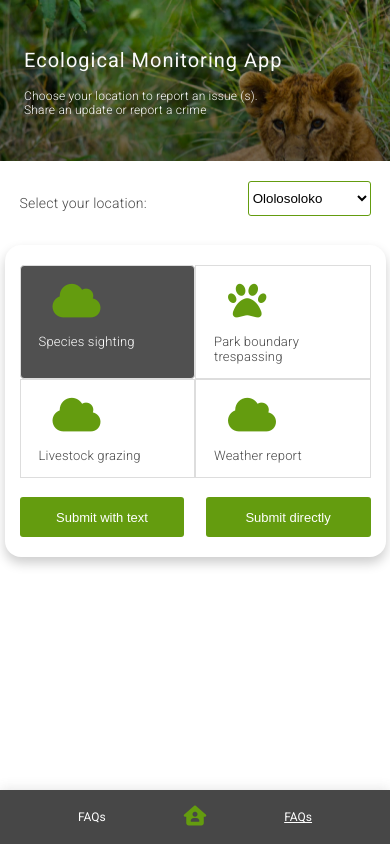
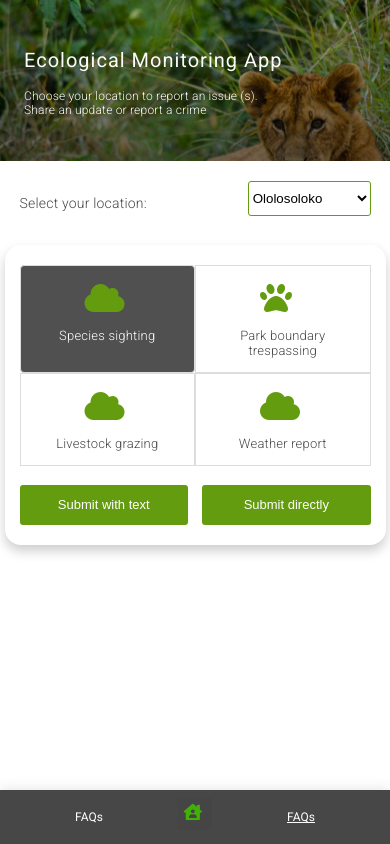
Before and after one commit to musakanneh/eco_monitor, a Vue app: page /shareData in a window 390 px wide. Built offline with nearby package versions, Linux system fonts and the light colour scheme.

Commit message:
Updated UI

```diff
--- a/src/components/Footer.vue
+++ b/src/components/Footer.vue
@@ -4,8 +4,8 @@
       <div><p>FAQs</p></div>
       <div>
         <a href="/">
-          <i class="fas fa-house-user" style="font-size: 20px;"></i
-        ></a>
+          <img src="../assets/logo1.png" alt="" />
+        </a>
       </div>
 
       <div>
@@ -39,10 +39,7 @@ footer {
     color: #fff;
   }
 
-  i {
-    margin: 0.5rem 0;
-    font-size: 2.4rem;
-    text-align: center;
+  img {
     color: #649c0f;
   }
 }
--- a/src/views/ShareData.vue
+++ b/src/views/ShareData.vue
@@ -117,7 +117,7 @@ export default {
     justify-content: space-between;
 
     .submit-report {
-      width: 47% !important;
+      width: 48% !important;
     }
   }
 
@@ -213,13 +213,13 @@ export default {
 
         p {
           font-size: 13px;
-          text-align: left;
+          text-align: center;
           padding: 0 10px;
         }
 
         i {
-          font-size: 2.4rem;
-          padding: 0.5rem 1.5rem;
+          font-size: 2rem;
+          padding: 0.5rem 3.5rem;
           color: #649c0f;
         }
       }
```
Also changed, not shown: src/assets/logo1.png (added).
